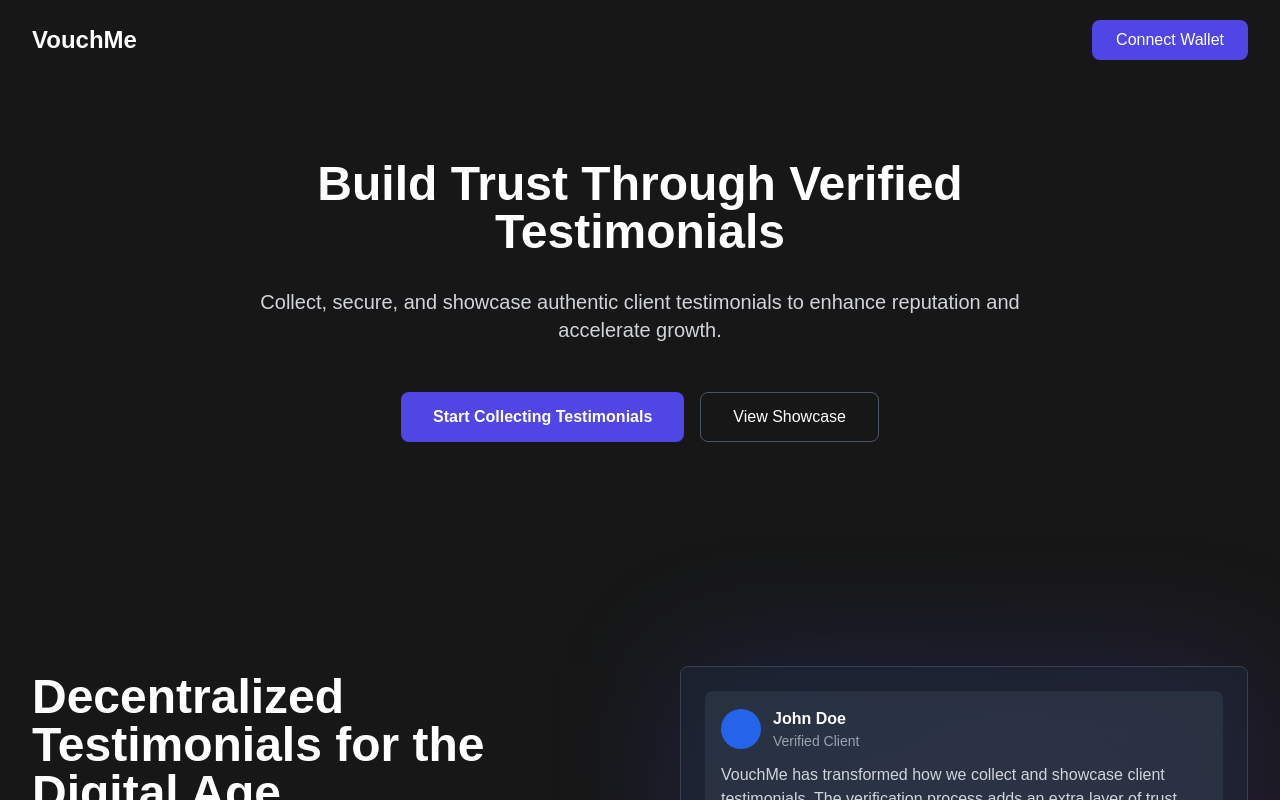
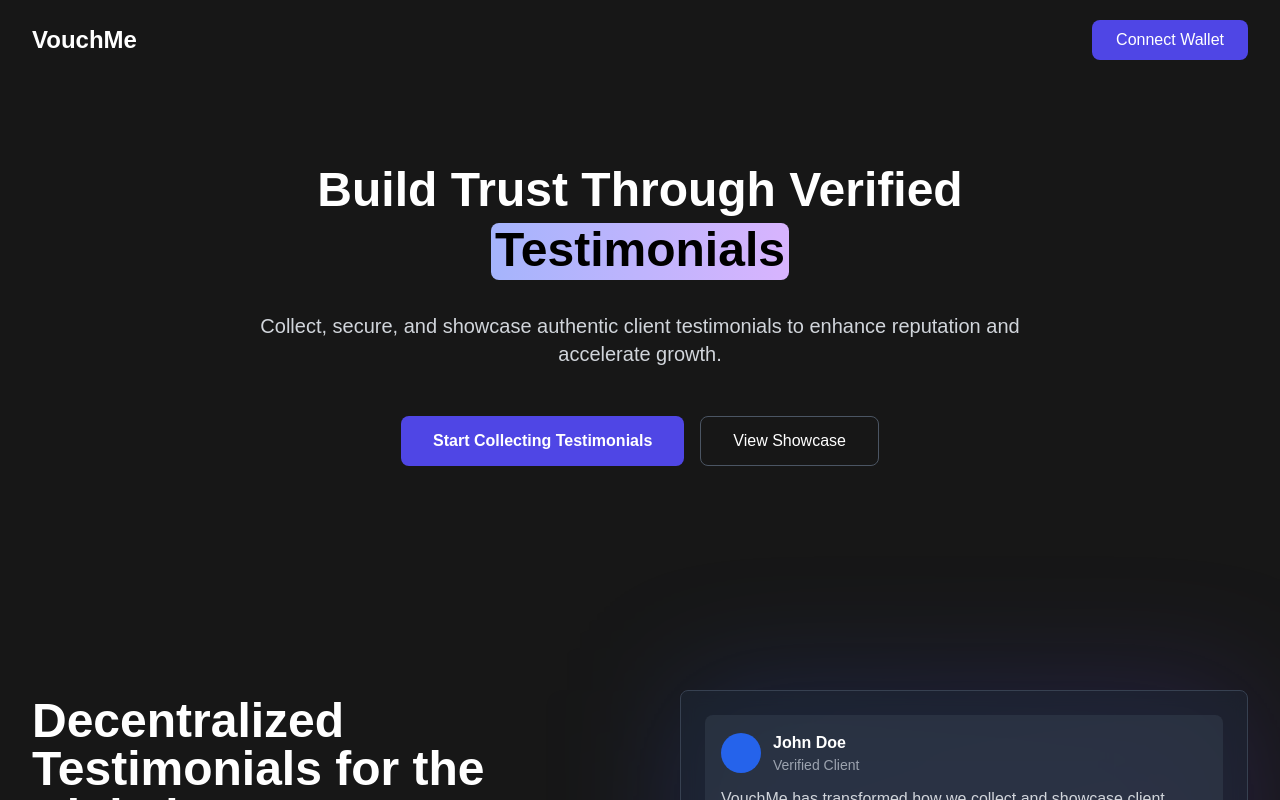
Before and after one commit to Saunakghosh10/VouchMe, a Next.js app in the folder web/: page / in a window 1280 px wide. Shown: the top 800 px of the page. Built offline with nearby package versions, Linux system fonts and the light colour scheme.

Commit message:
add highlight for hero section

```diff
--- a/web/src/components/LandingPage/HeroSection.tsx
+++ b/web/src/components/LandingPage/HeroSection.tsx
@@ -1,8 +1,11 @@
+import { Highlight } from "../ui/hero-highlight";
+
 const HeroSection = () => {
   return (
     <div className="h-auto pt-20 pb-20 md:pb-48 bg-[#171717] flex flex-col items-center justify-center text-center px-4 py-16">
-      <h1 className="text-3xl md:text-5xl font-bold text-white mb-8 max-w-3xl">
-        Build Trust Through Verified Testimonials
+      <h1 className="text-3xl md:text-5xl font-bold text-white mb-8 max-w-3xl !leading-tight">
+        Build Trust Through Verified{" "}
+        <Highlight className="text-black">Testimonials</Highlight>
       </h1>
 
       <p className="text-lg md:text-xl text-gray-300 mb-12 max-w-3xl">
--- /dev/null
+++ b/web/src/components/ui/hero-highlight.tsx
@@ -0,0 +1,97 @@
+"use client";
+import { cn } from "@/lib/utils";
+import { useMotionValue, motion, useMotionTemplate } from "framer-motion";
+import React from "react";
+
+export const HeroHighlight = ({
+  children,
+  className,
+  containerClassName,
+}: {
+  children: React.ReactNode;
+  className?: string;
+  containerClassName?: string;
+}) => {
+  let mouseX = useMotionValue(0);
+  let mouseY = useMotionValue(0);
+
+  function handleMouseMove({
+    currentTarget,
+    clientX,
+    clientY,
+  }: React.MouseEvent<HTMLDivElement>) {
+    if (!currentTarget) return;
+    let { left, top } = currentTarget.getBoundingClientRect();
+
+    mouseX.set(clientX - left);
+    mouseY.set(clientY - top);
+  }
+  console.log("here:", HeroHighlight, Highlight);
+  return (
+    <div
+      className={cn(
+        "relative h-[40rem] flex items-center bg-white dark:bg-black justify-center w-full group",
+        containerClassName
+      )}
+      onMouseMove={handleMouseMove}
+    >
+      <div className="absolute inset-0 bg-dot-thick-neutral-300 dark:bg-dot-thick-neutral-800  pointer-events-none" />
+      <motion.div
+        className="pointer-events-none bg-dot-thick-indigo-500 dark:bg-dot-thick-indigo-500   absolute inset-0 opacity-0 transition duration-300 group-hover:opacity-100"
+        style={{
+          WebkitMaskImage: useMotionTemplate`
+            radial-gradient(
+              200px circle at ${mouseX}px ${mouseY}px,
+              black 0%,
+              transparent 100%
+            )
+          `,
+          maskImage: useMotionTemplate`
+            radial-gradient(
+              200px circle at ${mouseX}px ${mouseY}px,
+              black 0%,
+              transparent 100%
+            )
+          `,
+        }}
+      />
+
+      <div className={cn("relative z-20", className)}>{children}</div>
+    </div>
+  );
+};
+
+export const Highlight = ({
+  children,
+  className,
+}: {
+  children: React.ReactNode;
+  className?: string;
+}) => {
+  return (
+    <motion.span
+      initial={{
+        backgroundSize: "0% 100%",
+      }}
+      animate={{
+        backgroundSize: "100% 100%",
+      }}
+      transition={{
+        duration: 2,
+        ease: "linear",
+        delay: 0.5,
+      }}
+      style={{
+        backgroundRepeat: "no-repeat",
+        backgroundPosition: "left center",
+        display: "inline",
+      }}
+      className={cn(
+        `relative inline-block pb-1   px-1 rounded-lg bg-gradient-to-r from-indigo-300 to-purple-300 dark:from-indigo-500 dark:to-purple-500`,
+        className
+      )}
+    >
+      {children}
+    </motion.span>
+  );
+};
```
